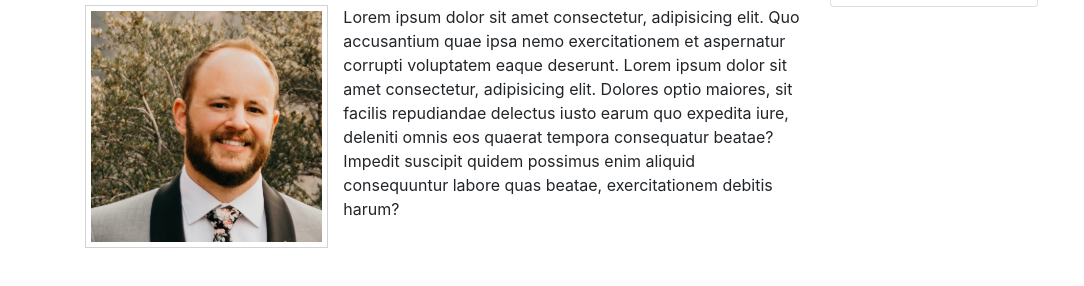
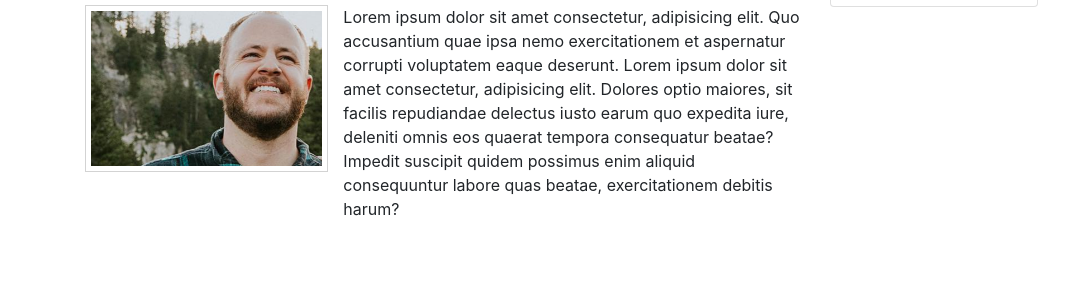
Before and after one commit to derrickhepworth/Bootstrap-Portfolio, a plain HTML site: page index.html in a window 1280 px wide. Shown: the part 196-482 px from the top of the page, without its empty margins (0-1084 px from the left). Drawn offline with nearby package versions, Linux system fonts and the light colour scheme.

Commit message:
Pic change

```diff
--- a/index.html
+++ b/index.html
@@ -49,7 +49,7 @@
                 <div class="thumbnails">
                     <div class="span4">
                         <div class="thumbnail">
-                            <img src="assets/images/headshot.jpeg" alt="auth-image"
+                            <img src="assets/images/headshot.png" alt="auth-image"
                                 style="border: 1px lightgray solid; padding: 5px; float: left;" class="col-sm-4">
 
                             <p class="col-sm-8" style="float: left;">Lorem ipsum dolor sit amet consectetur, adipisicing
```
